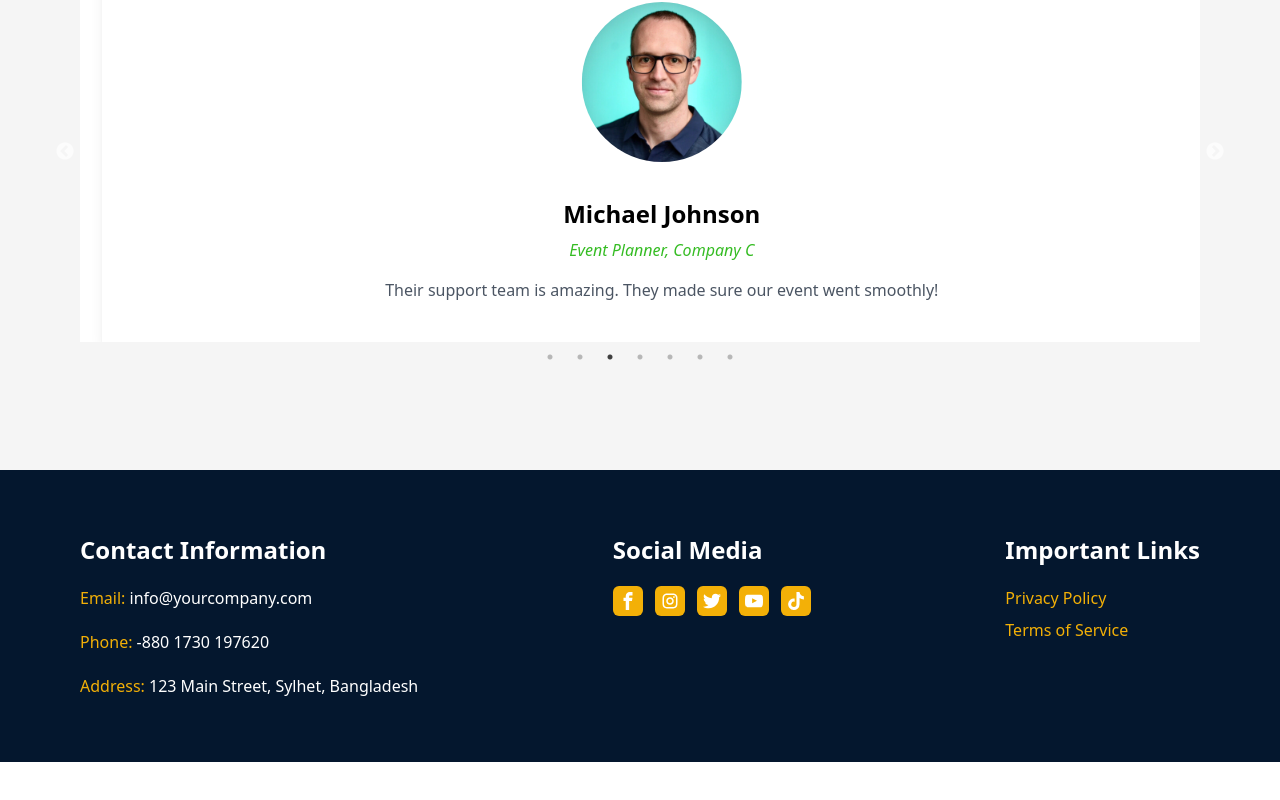
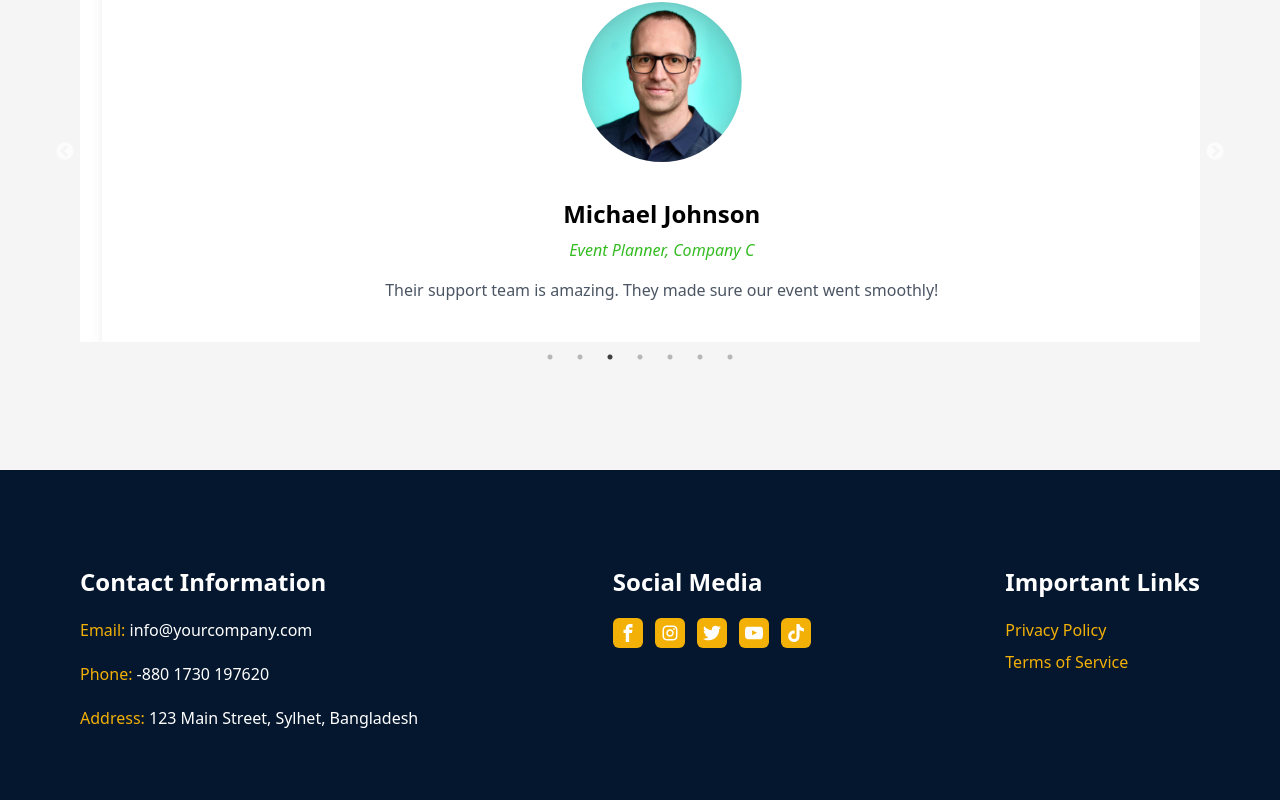
Before and after one commit to enayetsyl/meet-space, a React (Vite) app: page / in a window 1280 px wide. Shown: the part 4264-5064 px from the top of the page. Before the commit the page ends 5026 px from the top, so only its background shows below. Built offline with nearby package versions, Linux system fonts and the light colour scheme; no server answers.

Commit message:
footer edited

```diff
--- a/src/components/shared/Footer.tsx
+++ b/src/components/shared/Footer.tsx
@@ -10,7 +10,7 @@ const Footer = () => {
 
 
   return (
-    <div className="bg-footerBg text-white px-5 md:px-20 py-16 flex flex-col md:flex-row justify-between gap-10">
+    <div className="bg-footerBg text-white px-20 py-24 flex flex-col md:flex-row md:justify-between justify-center md:items-start gap-10">
       <div className="flex flex-col justify-start items-start space-y-5">
         <h2 className="text-2xl font-bold ">Contact Information</h2>
         <p>
```
Also changed, not shown: 1 other file (tests, documents, lock files or other folders).
